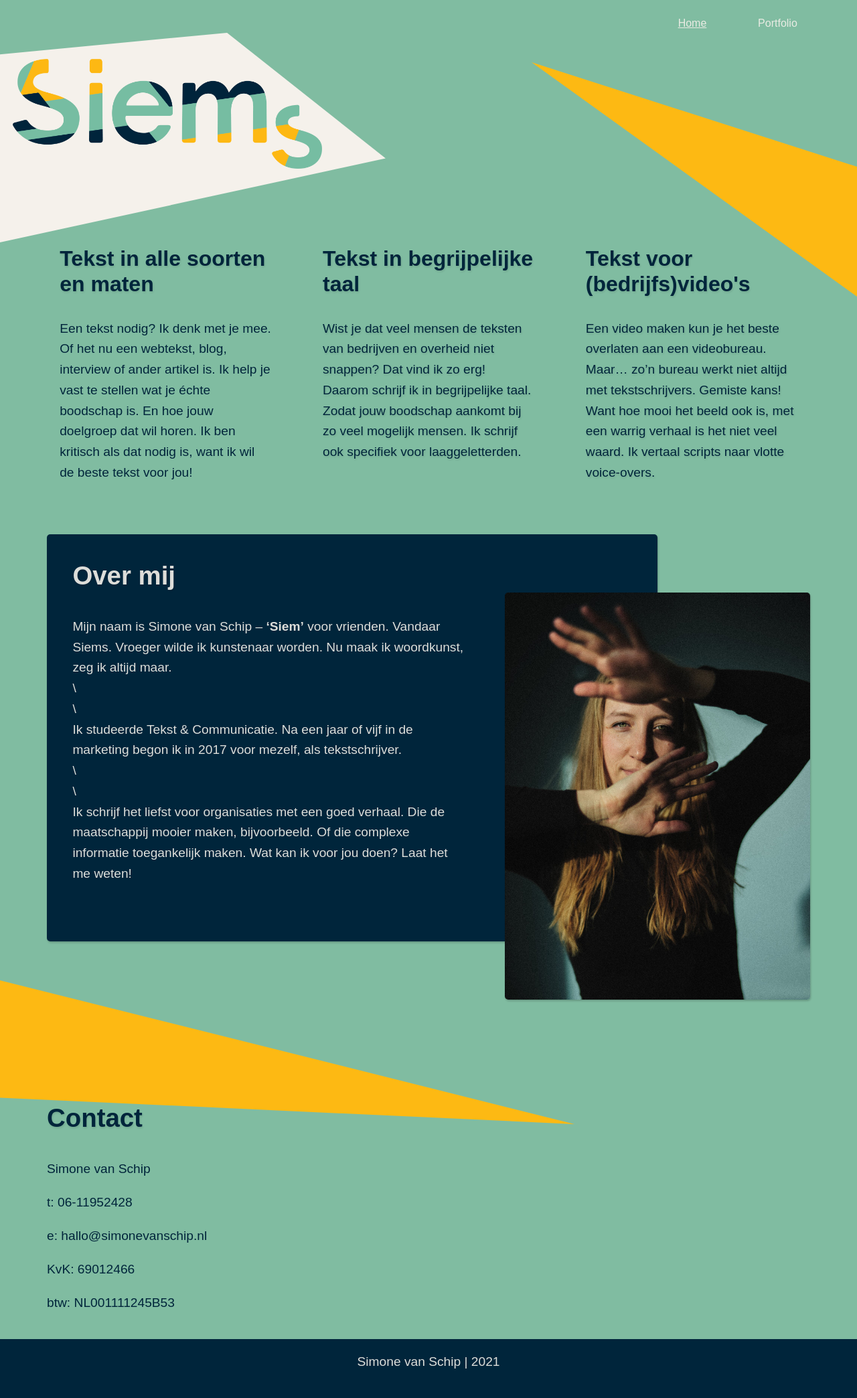
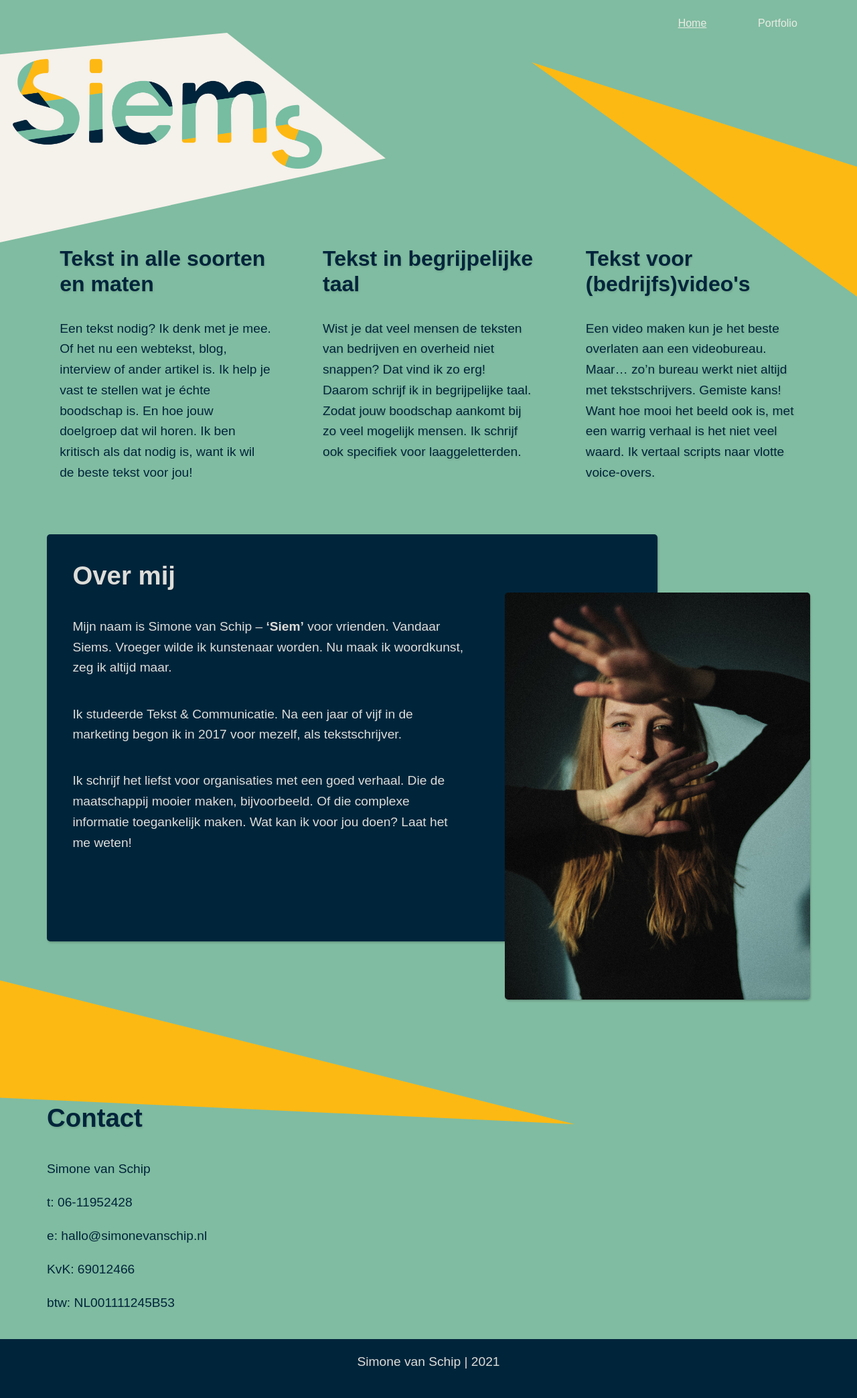
Before and after one commit to DaanBoertien/SimoneVanSchip, a Jekyll site: the page built from index.html, in a window 1280 px wide. Shown: the whole page at 67% size. Built offline with Jekyll 4.4.1, drawn with Linux system fonts in a browser that asks for light colours; some web fonts are replaced; a script that is not in the unit is left out.

Commit message:
change linebreaks

```diff
--- a/_data/home.yml
+++ b/_data/home.yml
@@ -15,15 +15,9 @@ about-content: >-
   Vroeger wilde ik kunstenaar worden. Nu maak ik woordkunst, zeg ik altijd
   maar.
 
-  \
-
-  \
 
   Ik studeerde Tekst & Communicatie. Na een jaar of vijf in de marketing begon ik in 2017 voor mezelf, als tekstschrijver.
 
-  \
-
-  \
 
   Ik schrijf het liefst voor organisaties met een goed verhaal. Die de maatschappij mooier maken, bijvoorbeeld. Of die complexe informatie toegankelijk maken. Wat kan ik voor jou doen? Laat het me weten!
 partners-title: "Ik werk met:"
--- a/_sass/typography.scss
+++ b/_sass/typography.scss
@@ -29,6 +29,10 @@ p {
   margin-bottom: 1em;
 }
 
+.about p {
+  margin-bottom: 2em;
+}
+
 h2 {
   text-shadow: 1px 2px 3px rgba(0, 0, 0, 0.1);
 }
```
Also changed, not shown: 3 other files.
